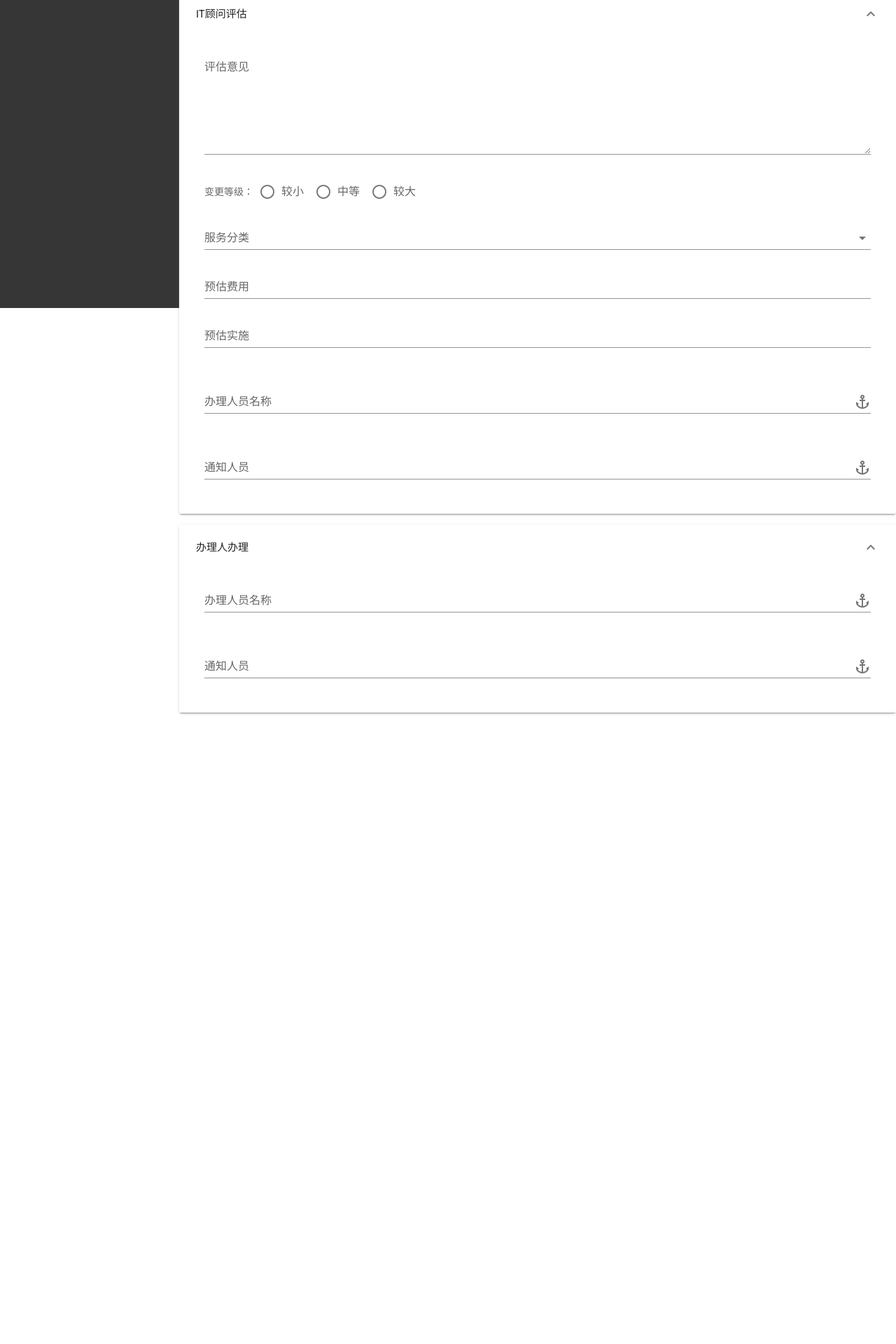
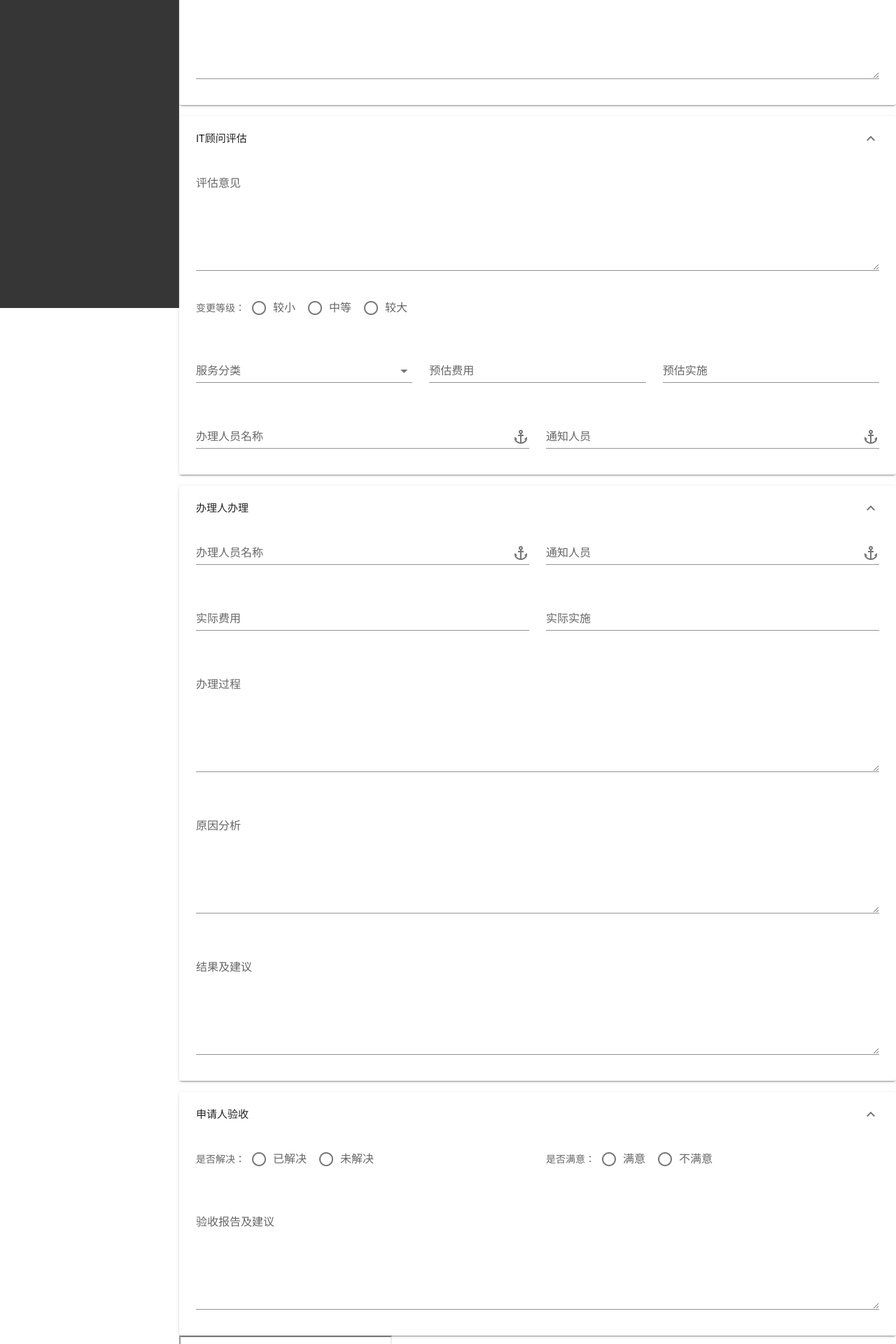
Before and after one commit to ebolavirus/VuetifyDemo, a Vue app: page / in a window 1280 px wide. Shown: the part 360-2280 px from the top of the page at 70% size. Before the commit the page ends 1378 px from the top, so only its background shows below. Built offline with nearby package versions, Linux system fonts and the light colour scheme.

Commit message:
ccc
Signed-off-by: jkjiao <jkjiao@whchem.com>

```diff
--- a/src/components/HelloWorld.vue
+++ b/src/components/HelloWorld.vue
@@ -11,10 +11,10 @@
           </v-expansion-panel-header>
           <v-expansion-panel-content>
             <v-layout wrap>
-            <v-flex xs4>
+              <v-flex xs6>
                 <v-text-field label="*服务类型" append-icon="mdi-anchor"></v-text-field>
               </v-flex>
-            <v-flex xs4>
+              <v-flex xs6>
                 <v-radio-group v-model="row" row>
                   <template v-slot:label>
                     <div>*紧急程度：</div>
@@ -23,12 +23,11 @@
                   <v-radio label="紧急" value="0"></v-radio>
                 </v-radio-group>
               </v-flex>
-            <v-flex xs4>
+              <v-flex xs12>
                 <v-text-field label="*办公室位置"></v-text-field>
               </v-flex>
               <v-flex xs12>
-              <header>服务内容</header>
-              <v-text-field label="*办公室位置"></v-text-field>
+                <v-textarea label="服务内容"></v-textarea>
               </v-flex>
             </v-layout>
           </v-expansion-panel-content>
@@ -37,7 +36,8 @@
         <v-expansion-panel>
           <v-expansion-panel-header>IT顾问评估</v-expansion-panel-header>
           <v-expansion-panel-content>
-            <v-flex xs12 sm12>
+            <v-layout wrap>
+              <v-flex xs12>
                 <v-textarea label="评估意见"></v-textarea>
                 <v-radio-group v-model="row" row xs6 sm3 md3>
                   <template v-slot:label>
@@ -47,31 +47,87 @@
                   <v-radio label="中等" value="1"></v-radio>
                   <v-radio label="较大" value="2"></v-radio>
                 </v-radio-group>
+              </v-flex>
+              <v-flex xs4>
                 <v-select :items="serviceTypes" label="服务分类" xs6 sm3 md3></v-select>
+              </v-flex>
+              <v-flex xs4>
                 <v-text-field label="预估费用"></v-text-field>
+              </v-flex>
+              <v-flex xs4>
                 <v-text-field label="预估实施"></v-text-field>
               </v-flex>
-            <v-flex xs12 sm12 md12>
+              <v-flex xs6>
                 <v-text-field label="办理人员名称" append-icon="mdi-anchor"></v-text-field>
               </v-flex>
-            <v-flex xs12 sm12 md12>
+              <v-flex xs6>
                 <v-text-field label="通知人员" append-icon="mdi-anchor"></v-text-field>
               </v-flex>
+            </v-layout>
           </v-expansion-panel-content>
         </v-expansion-panel>
         <!-- 办理人办理 -->
         <v-expansion-panel>
           <v-expansion-panel-header>办理人办理</v-expansion-panel-header>
           <v-expansion-panel-content>
-            <v-flex xs12 sm12 md12>
+            <v-layout wrap>
+              <v-flex xs6>
                 <v-text-field label="办理人员名称" append-icon="mdi-anchor"></v-text-field>
               </v-flex>
-            <v-flex xs12 sm12 md12>
+              <v-flex xs6>
                 <v-text-field label="通知人员" append-icon="mdi-anchor"></v-text-field>
               </v-flex>
+              <v-flex xs6>
+                <v-text-field label="实际费用"></v-text-field>
+              </v-flex>
+              <v-flex xs6>
+                <v-text-field label="实际实施"></v-text-field>
+              </v-flex>
+              <v-flex xs12>
+                <v-textarea label="办理过程"></v-textarea>
+              </v-flex>
+              <v-flex xs12>
+                <v-textarea label="原因分析"></v-textarea>
+              </v-flex>
+              <v-flex xs12>
+                <v-textarea label="结果及建议"></v-textarea>
+              </v-flex>
+            </v-layout>
+          </v-expansion-panel-content>
+        </v-expansion-panel>
+        <!--  -->
+        <v-expansion-panel>
+          <v-expansion-panel-header>申请人验收</v-expansion-panel-header>
+          <v-expansion-panel-content>
+            <v-layout wrap>
+              <v-flex xs6>
+                <v-radio-group row>
+                  <template v-slot:label>
+                    <div>是否解决：</div>
+                  </template>
+                  <v-radio label="已解决" value="0"></v-radio>
+                  <v-radio label="未解决" value="1"></v-radio>
+                </v-radio-group>
+              </v-flex>
+              <v-flex xs6>
+                <v-radio-group row>
+                  <template v-slot:label>
+                    <div>是否满意：</div>
+                  </template>
+                  <v-radio label="满意" value="0"></v-radio>
+                  <v-radio label="不满意" value="1"></v-radio>
+                </v-radio-group>
+              </v-flex>
+              <v-flex xs12>
+                <v-textarea label="验收报告及建议"></v-textarea>
+              </v-flex>
+            </v-layout>
           </v-expansion-panel-content>
         </v-expansion-panel>
       </v-expansion-panels>
+      <iframe>
+
+      </iframe>
     </v-layout>
   </v-container>
 </template>
```
Lines whose indentation alone changed are shown as unchanged.
